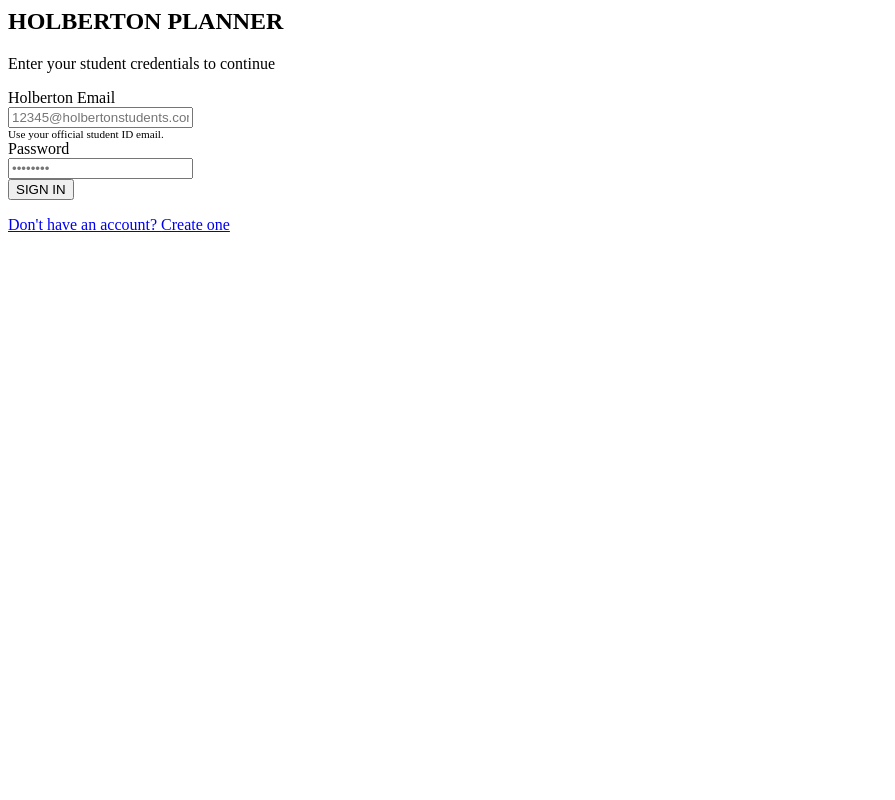
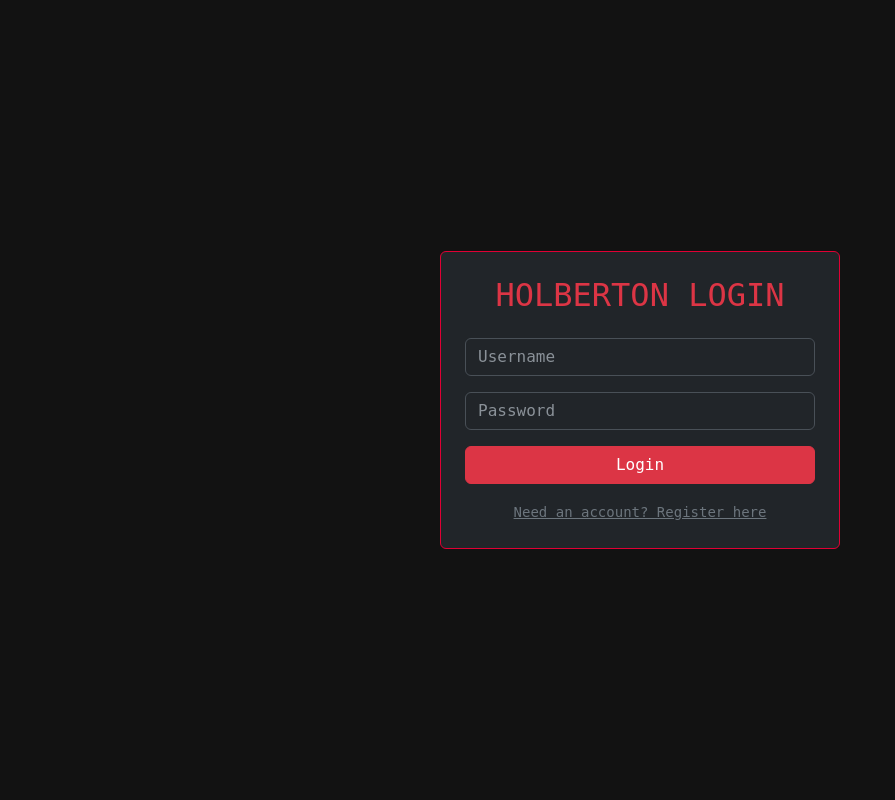
Before and after one commit to aliHasanov22/aholberton, a Flask app: page /login in a window 1280 px wide. Shown: the whole page, without its empty margins (0-895 px from the left). Run offline with Flask 3, Linux system fonts and the light colour scheme.

Commit message:
Update login.html

```diff
--- a/templates/login.html
+++ b/templates/login.html
@@ -1,37 +1,23 @@
-<div class="login-card">
-    <div class="text-center mb-4">
-        <h2 class="brand-text">HOLBERTON <span class="text-white">PLANNER</span></h2>
-        <p class="text-muted small">Enter your student credentials to continue</p>
+<!DOCTYPE html>
+<html lang="en" data-bs-theme="dark">
+<head>
+    <link href="https://cdn.jsdelivr.net/npm/bootstrap@5.3.0/dist/css/bootstrap.min.css" rel="stylesheet">
+    <style>
+        body { background: #121212; display: flex; align-items: center; height: 100vh; font-family: 'Roboto Mono', monospace; }
+        .card { border: 1px solid #e00034; width: 100%; max-width: 400px; margin: auto; }
+    </style>
+</head>
+<body>
+    <div class="card p-4">
+        <h2 class="text-center text-danger mb-4">HOLBERTON LOGIN</h2>
+        <form method="POST">
+            <input type="text" name="username" class="form-control mb-3" placeholder="Username" required>
+            <input type="password" name="password" class="form-control mb-3" placeholder="Password" required>
+            <button class="btn btn-danger w-100">Login</button>
+        </form>
+        <div class="text-center mt-3">
+            <a href="/register" class="text-secondary small">Need an account? Register here</a>
+        </div>
     </div>
-
-    <form method="POST" action="{{ url_for('login') }}">
-        <div class="mb-3">
-            <label class="form-label small fw-bold">Holberton Email</label>
-            <div class="input-group">
-                <span class="input-group-text bg-dark border-secondary"><i class="fas fa-user text-holberton"></i></span>
-                <input type="email" name="email" class="form-control border-secondary"
-                       placeholder="12345@holbertonstudents.com" required>
-            </div>
-            <div class="form-text mt-1" style="font-size: 0.7rem;">Use your official student ID email.</div>
-        </div>
-
-        <div class="mb-4">
-            <label class="form-label small fw-bold">Password</label>
-            <div class="input-group">
-                <span class="input-group-text bg-dark border-secondary"><i class="fas fa-lock text-holberton"></i></span>
-                <input type="password" name="password" class="form-control border-secondary"
-                       placeholder="••••••••" required>
-            </div>
-        </div>
-
-        <button type="submit" class="btn btn-holberton w-100 py-2 shadow-sm">
-            SIGN IN <i class="fas fa-sign-in-alt ms-2"></i>
-        </button>
-    </form>
-
-    <div class="text-center mt-4">
-        <a href="{{ url_for('signup') }}" class="text-white-50 small text-decoration-none">
-            Don't have an account? <span class="text-holberton fw-bold">Create one</span>
-        </a>
-    </div>
-</div>
+</body>
+</html>
```
